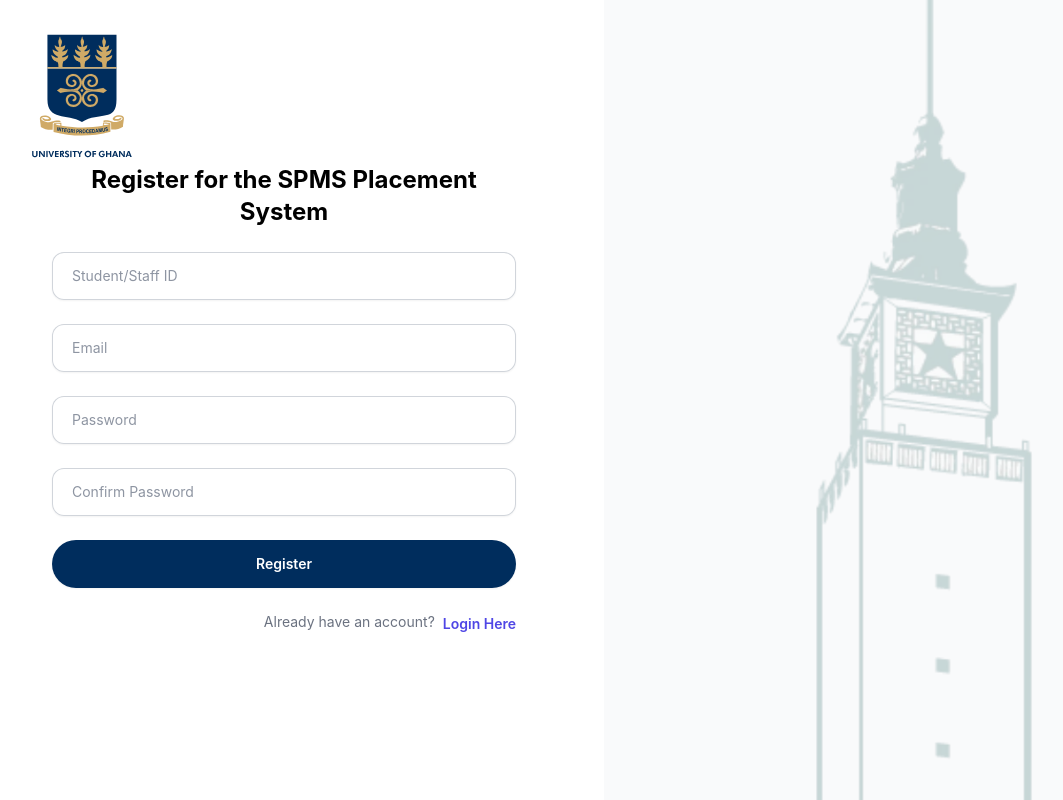
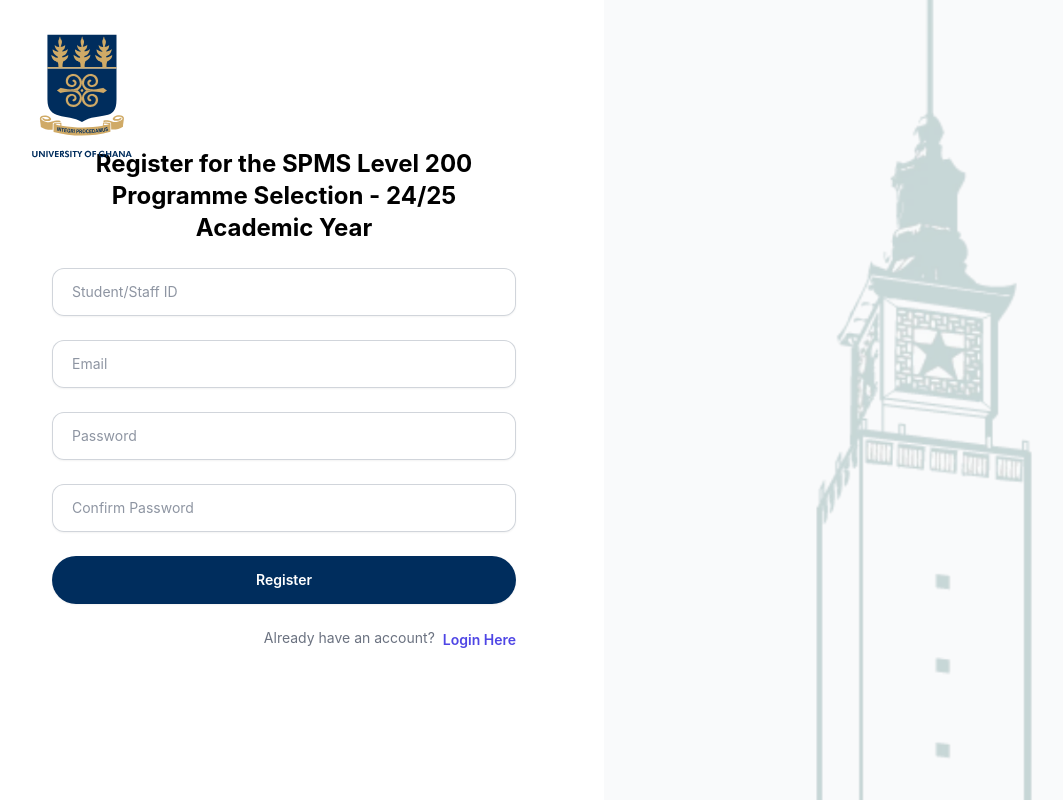
Before and after one commit to KAsare1/spms-placement-frontend, a React (Vite) app: page /register in a window 1280 px wide. Shown: the whole page, without its empty margins (36-1099 px from the left). Built offline with nearby package versions, Linux system fonts and the light colour scheme.

Commit message:
Update Register.tsx

```diff
--- a/src/pages/Register.tsx
+++ b/src/pages/Register.tsx
@@ -43,8 +43,8 @@
       localStorage.setItem("student_id", studentId);
       localStorage.setItem("email", email);
 
-      // Redirect to the code confirmation page
-      navigate("/auth");
+      // Redirect to the code login page
+      navigate("/");
     } catch (error) {
       if (axios.isAxiosError(error)) {
         setMessage(error.response?.data?.message || "Registration failed");
@@ -61,7 +61,7 @@
       <div className="w-1/2 flex flex-col justify-center items-center p-8">
         <div className="w-full max-w-lg p-6">
           <span className="block text-center text-2xl font-bold mb-6">
-            Register for the SPMS Placement System
+            Register for the SPMS Level 200 Programme Selection - 24/25 Academic Year
           </span>
 
           <form
```
